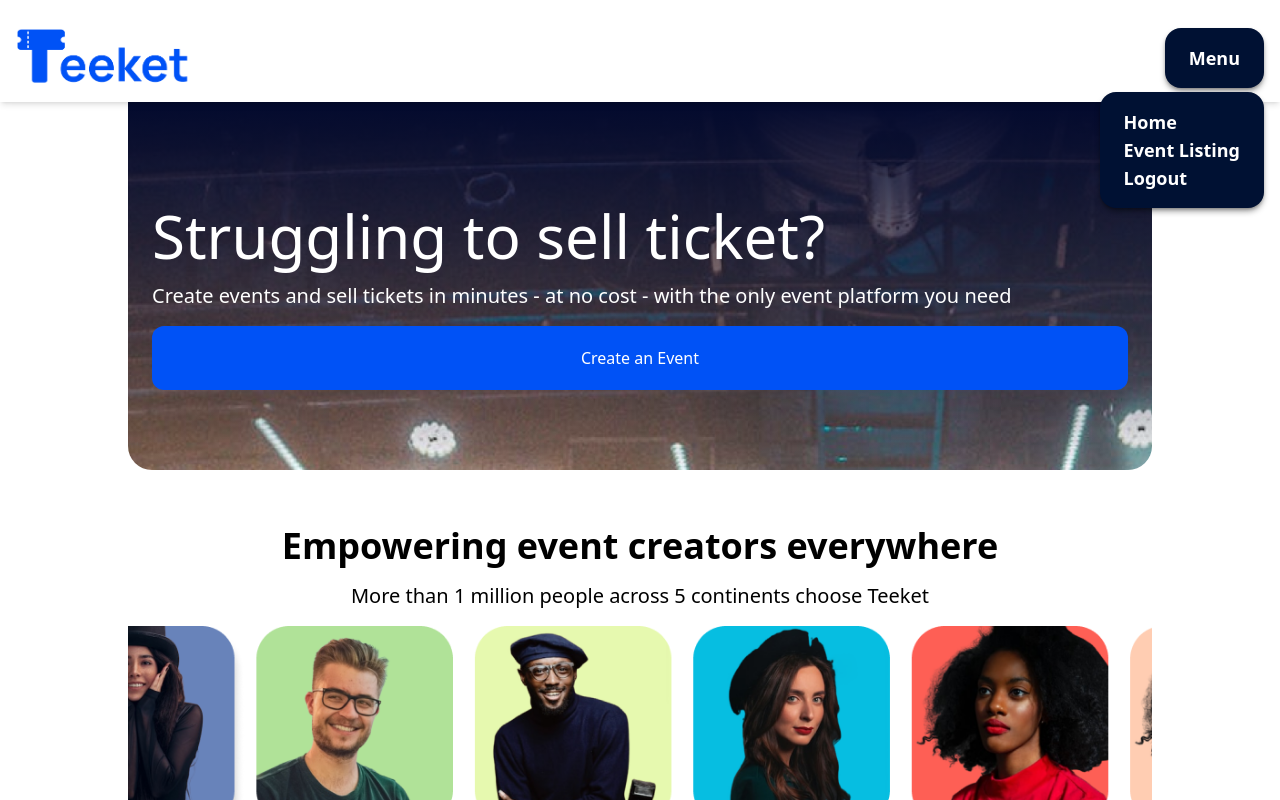
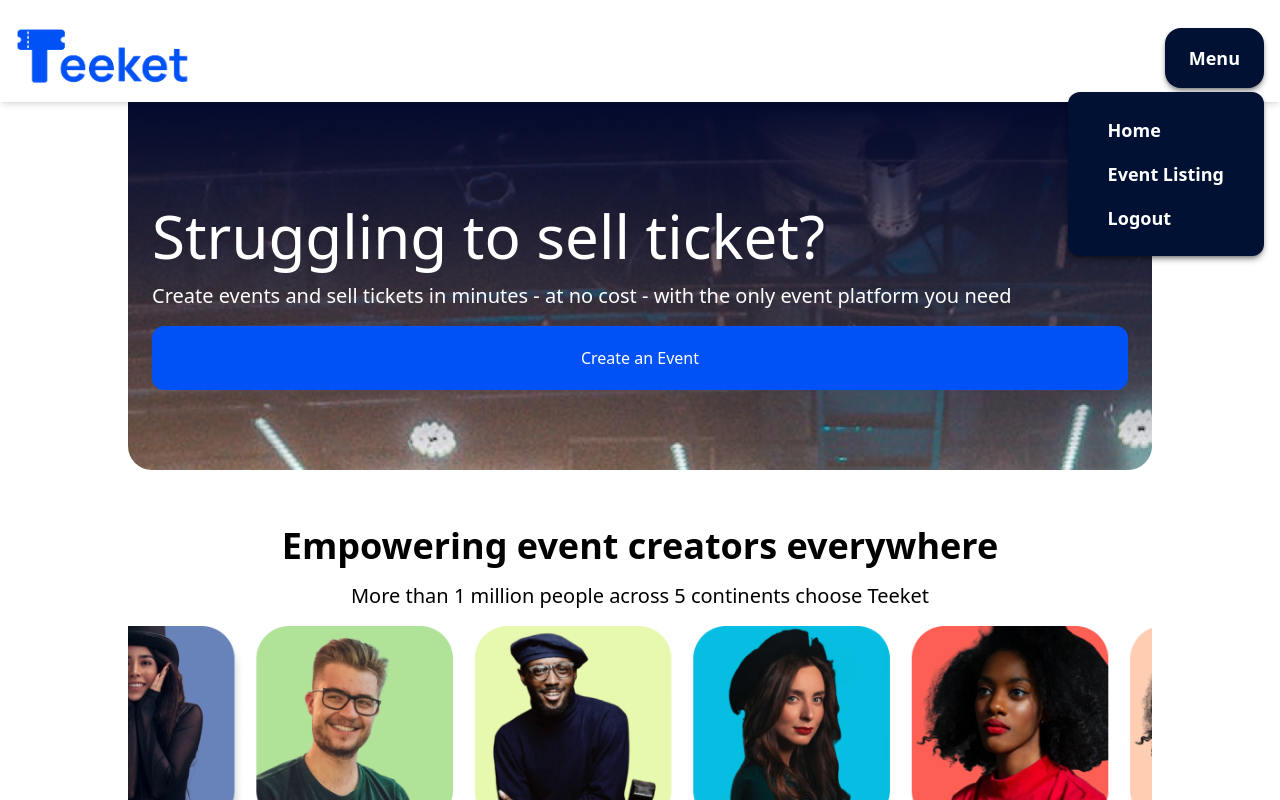
Before and after one commit to mildred366/Teeket, a React (Create React App) app: page /home in a window 1280 px wide. Both pictures are taken after a click on the button "Menu". Shown: the top 800 px of the page. Built offline with nearby package versions, Linux system fonts and the light colour scheme.

Commit message:
some design changes

```diff
--- a/src/components/Header.js
+++ b/src/components/Header.js
@@ -29,23 +29,21 @@ function Header () {
         <img src={teeketLogo} width='180px' alt='logo' />
         </Link>
       </div>
-      <div className={`text-lg text-white bg-[#001133] rounded-2xl px-6 py-4 font-bold shadow-md shadow-black/40 z-50 absolute ${hamburgerOpen ? '' : "hidden"}  right-0 mt-16 mx-4`}>
+      <div className={`text-lg text-white bg-[#001133] rounded-xl px-6 py-4 font-bold shadow-md shadow-black/40 z-50 absolute ${hamburgerOpen ? '' : "hidden"}  right-0 mt-16 mx-4`}>
         <ul>
           <Link to='/home'>
-          <li className='hover:overline'>
+          <li className='hover:underline mx-4 py-2'>
             Home
           </li>
           </Link>
           <Link to='/eventlistings'>
-          <li className='hover:overline'>
+          <li className='hover:underline mx-4 py-2'>
             Event Listing
           </li>
           </Link>
-          {/* <Link to='/login'> */}
-          <li className='hover:overline' onClick={logout}>
+          <li className='hover:underline mx-4 py-2' onClick={logout}>
             Logout
           </li>
-          {/* </Link> */}
         </ul>
       </div>
       <div className='flex-none'>
--- a/src/styles/main.css
+++ b/src/styles/main.css
@@ -755,6 +755,10 @@ video {
   padding-top: 3.5rem;
   padding-bottom: 3.5rem;
 }
+.py-2 {
+  padding-top: 0.5rem;
+  padding-bottom: 0.5rem;
+}
 .py-4 {
   padding-top: 1rem;
   padding-bottom: 1rem;
@@ -929,8 +933,8 @@ video {
   --tw-text-opacity: 1;
   color: rgb(143 143 143 / var(--tw-text-opacity));
 }
-.hover\:overline:hover {
-  text-decoration-line: overline;
+.hover\:underline:hover {
+  text-decoration-line: underline;
 }
 .focus\:border-sky-500:focus {
   --tw-border-opacity: 1;
```
